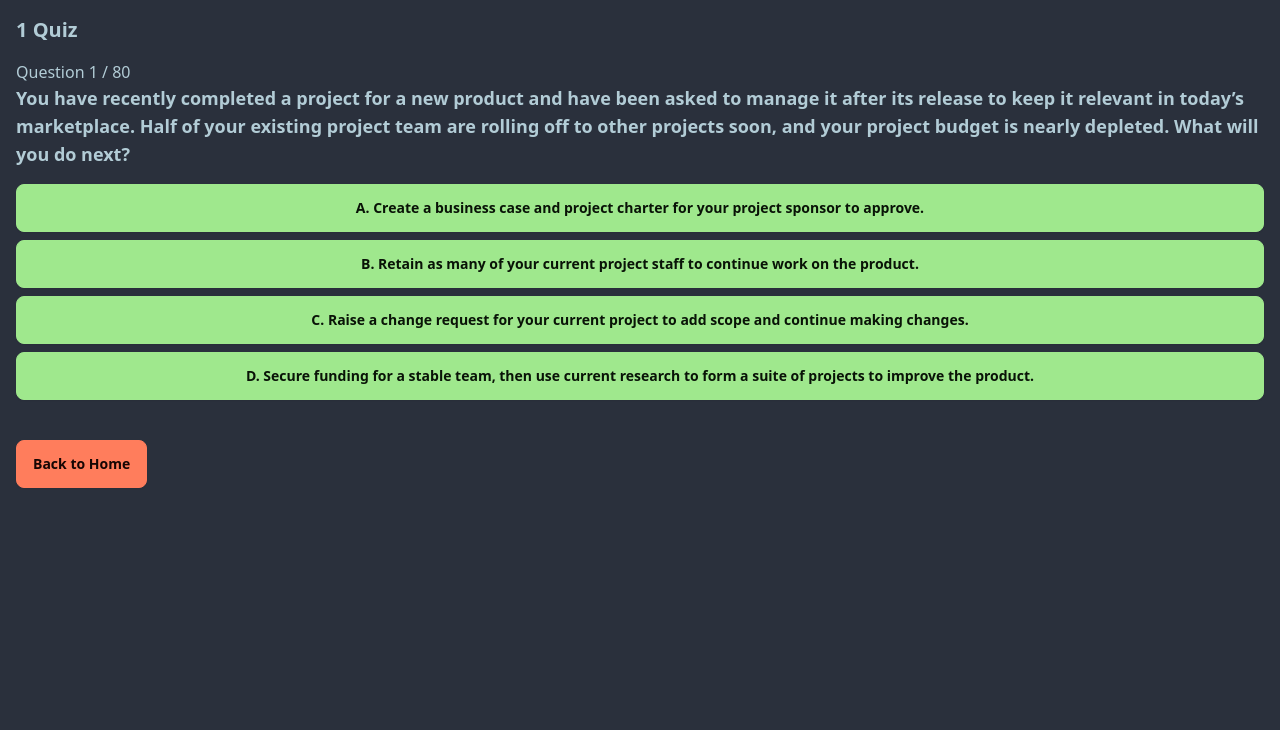
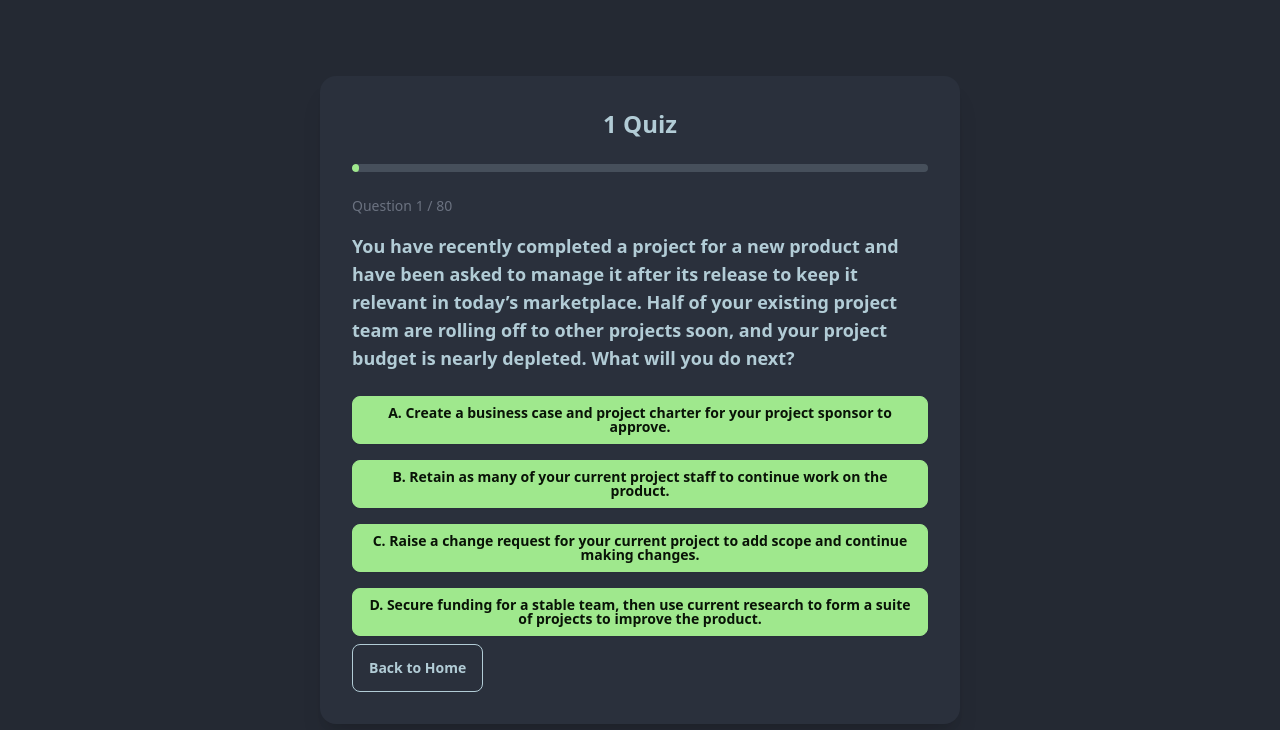
Before and after one commit to rofenac/quiz-app, a React (Vite) app: page /quiz-app/quiz/1 in a window 1280 px wide. Shown: the top 730 px of the page. Built offline with nearby package versions, Linux system fonts and the light colour scheme.

Commit message:
Updated quiz styling
Updated styling on quiz component for readability.

```diff
--- a/src/pages/quiz.jsx
+++ b/src/pages/quiz.jsx
@@ -3,17 +3,16 @@ import { useParams, Link } from 'react-router-dom'
 import questions from '../data/questions.json' // Adjust path as needed
 
 function Quiz() {
-  const { domain } = useParams() // Get quiz domain from URL
+  const { domain } = useParams()
   const [currentQuestionIndex, setCurrentQuestionIndex] = useState(0)
   const [score, setScore] = useState(0)
   const [quizQuestions, setQuizQuestions] = useState([])
-  const [feedback, setFeedback] = useState(null) // Feedback message
-  const [showNext, setShowNext] = useState(false) // Control when to show the "Next" button
-  const [selectedOptionIndex, setSelectedOptionIndex] = useState(null) // Track which option the user chose
+  const [feedback, setFeedback] = useState(null)
+  const [showNext, setShowNext] = useState(false)
+  const [selectedOptionIndex, setSelectedOptionIndex] = useState(null)
 
-  const letters = ['A', 'B', 'C', 'D'] // Letters for answers
+  const letters = ['A', 'B', 'C', 'D']
 
-  // Utility function to shuffle questions
   const shuffleArray = (array) => {
     return array.sort(() => Math.random() - 0.5)
   }
@@ -28,14 +27,14 @@ function Quiz() {
     } else if (domain === 'business') {
       filteredQuestions = questions.filter(q => q.domain === 'Business Environment')
     } else {
-      filteredQuestions = [...questions] // Random for "All" quizzes
+      filteredQuestions = [...questions]
     }
 
-    setQuizQuestions(shuffleArray(filteredQuestions)) // Randomize questions
+    setQuizQuestions(shuffleArray(filteredQuestions))
   }, [domain])
 
   function handleAnswer(isCorrect, explanation, index) {
-    setSelectedOptionIndex(index) // Track which option was selected
+    setSelectedOptionIndex(index)
     const correctOptionIndex = quizQuestions[currentQuestionIndex].options.findIndex(option => option.isCorrect)
     const correctOption = quizQuestions[currentQuestionIndex].options[correctOptionIndex]
 
@@ -44,25 +43,25 @@ function Quiz() {
       setFeedback({
         message: 'Correct!',
         explanation,
-        correctAnswer: `${letters[correctOptionIndex]}: ${correctOption.text}`, // Add letter and text of correct answer
+        correctAnswer: `${letters[correctOptionIndex]}: ${correctOption.text}`,
       })
     } else {
       setFeedback({
         message: 'Incorrect!',
         explanation,
-        correctAnswer: `${letters[correctOptionIndex]}: ${correctOption.text}`, // Add letter and text of correct answer
+        correctAnswer: `${letters[correctOptionIndex]}: ${correctOption.text}`,
       })
     }
 
-    setShowNext(true) // Allow user to proceed to the next question
+    setShowNext(true)
   }
 
   function handleNextQuestion() {
     if (currentQuestionIndex < quizQuestions.length - 1) {
       setCurrentQuestionIndex(prev => prev + 1)
-      setFeedback(null) // Clear feedback for the next question
-      setShowNext(false) // Hide the "Next" button for the new question
-      setSelectedOptionIndex(null) // Reset selected option
+      setFeedback(null)
+      setShowNext(false)
+      setSelectedOptionIndex(null)
     } else {
       alert(`Quiz Over! Your score is ${score} / ${quizQuestions.length}`)
       setScore(0)
@@ -78,25 +77,33 @@ function Quiz() {
   }
 
   return (
-    <div className="p-4">
-      <h1 className="text-xl font-bold mb-4">
+    <div className="min-h-screen flex flex-col items-center justify-center bg-base-200">
+      <div className="card w-full lg:w-1/2 bg-base-100 shadow-xl">
+        <div className="card-body">
+          <h1 className="text-2xl font-bold text-center mb-4">
             {domain ? domain.toUpperCase() : 'RANDOM'} Quiz
           </h1>
-      <p>
+          <progress
+            className="progress progress-primary w-full mb-4"
+            value={(currentQuestionIndex + 1) / quizQuestions.length * 100}
+            max="100"
+          ></progress>
+          <p className="text-sm text-gray-500 mb-2">
             Question {currentQuestionIndex + 1} / {quizQuestions.length}
           </p>
-      <h3 className="text-lg font-semibold">{quizQuestions[currentQuestionIndex].question}</h3>
-      <div className="flex flex-col gap-2 my-4">
+          <h3 className="text-lg font-semibold mb-4">
+            {quizQuestions[currentQuestionIndex].question}
+          </h3>
+          <div className="flex flex-col gap-4">
             {quizQuestions[currentQuestionIndex].options.map((option, index) => {
-          // Determine button class based on the feedback state and option correctness
-          let buttonClass = 'btn'
+              let buttonClass = 'btn w-full'
               if (feedback) {
                 if (option.isCorrect) {
-              buttonClass += ' btn-success' // Highlight the correct answer
+                  buttonClass += ' btn-success'
                 } else if (index === selectedOptionIndex) {
-              buttonClass += ' btn-error' // Highlight the incorrect answer selected by the user
+                  buttonClass += ' btn-error'
                 } else {
-              buttonClass += ' btn-disabled' // Disable other options
+                  buttonClass += ' btn-disabled'
                 }
               } else {
                 buttonClass += ' btn-primary'
@@ -107,9 +114,13 @@ function Quiz() {
                   key={index}
                   className={buttonClass}
                   onClick={() =>
-                handleAnswer(option.isCorrect, quizQuestions[currentQuestionIndex].correctAnswerExplanation, index)
+                    handleAnswer(
+                      option.isCorrect,
+                      quizQuestions[currentQuestionIndex].correctAnswerExplanation,
+                      index
+                    )
                   }
-              disabled={!!feedback} // Disable buttons after feedback is shown
+                  disabled={!!feedback}
                 >
                   {letters[index]}. {option.text}
                 </button>
@@ -118,30 +129,28 @@ function Quiz() {
           </div>
 
           {feedback && (
-        <div className="my-4 p-4 border rounded bg-neutral text-neutral-content">
-          <p className="font-bold">{feedback.message}</p>
+            <div className={`alert mt-4 ${feedback.message === 'Incorrect!' ? 'alert-error' : 'alert-success'}`}>
+              <div>
+                <p className="text-2xl font-bold">{feedback.message}</p>
                 <br />
-          <p className="font-bold">Correct Answer: {feedback.correctAnswer}</p>
-          <p className="italic">{feedback.explanation}</p>
-
+                <p className="text-lg font-bold">Correct Answer: "{feedback.correctAnswer}"</p>
+                <p className="italic text-lg">{feedback.explanation}</p>
+              </div>
             </div>
           )}
-
-      <div className="flex w-full flex-col lg:flex-row">
+          <div className="flex w-full">
+            <Link to="/" className="btn btn-outline">
+              Back to Home
+            </Link>
             {showNext && (
               <>
-            <button
-              className="btn btn-secondary mt-6"
-              onClick={handleNextQuestion}
-            >
+                <div className="card grid h-20 flex-grow place-items-center"></div>
+                <button className="btn btn-secondary" onClick={handleNextQuestion}>
                   Next Question
                 </button>
-            <div className="divider divider-horizontal mt-6"></div>
               </>
             )}
-        <div className="flex w-full flex-col lg:flex-row"><Link to="/" className="btn btn-secondary mt-6">
-          Back to Home
-        </Link>
+          </div>
         </div>
       </div>
     </div>
```
Lines whose indentation alone changed are shown as unchanged.
